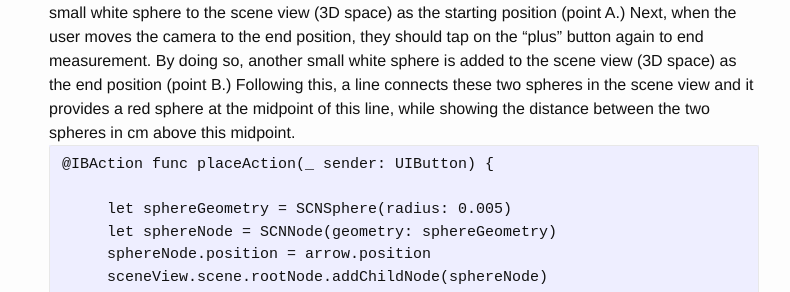
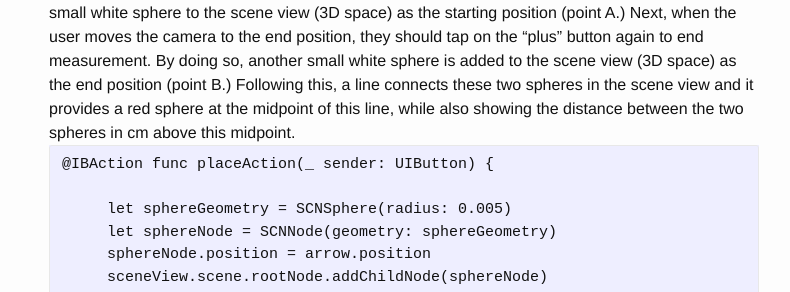
Before and after one commit to alexalwks2/aaronjohn2.github.io, a Jekyll site: the page built from _posts/2018-08-18-ar-ruler.md, in a window 1280 px wide and 900 px high, scrolled down 3413 px. Shown: the part 304-596 px from the top of the window, without its empty margins (251-1041 px from the left). Built offline with Jekyll 4.4.1, drawn with Linux system fonts in a browser that asks for light colours; comment, search, counter and statistics services are not loaded; some of the changed text lies outside the part shown.

Commit message:
Update 2018-08-18-ar-ruler.md

````diff
--- a/_posts/2018-08-18-ar-ruler.md
+++ b/_posts/2018-08-18-ar-ruler.md
@@ -106,7 +106,7 @@ func renderer(_ renderer: SCNSceneRenderer, updateAtTime time: TimeInterval) {
 ```
 
 
-6. Here, I move on to add buttons for the user view. I started off with a "plus" button to enable measuring. So, when the user taps on this button it starts the measuremernt process by adding a small white sphere to the scene view (3D space) as the starting position (point A.) Next, when the user moves the camera to the end position, they should tap on the "plus" button again to end measurement. By doing so, another small white sphere is added to the scene view (3D space) as the end position (point B.) Following this, a line connects these two spheres in the scene view and it provides a red sphere at the midpoint of this line, while showing the distance between the two spheres in cm above this midpoint.
+6. Here, I move on to add buttons for the user view. I started off with a "plus" button to enable measuring. So, when the user taps on this button it starts the measuremernt process by adding a small white sphere to the scene view (3D space) as the starting position (point A.) Next, when the user moves the camera to the end position, they should tap on the "plus" button again to end measurement. By doing so, another small white sphere is added to the scene view (3D space) as the end position (point B.) Following this, a line connects these two spheres in the scene view and it provides a red sphere at the midpoint of this line, while also showing the distance between the two spheres in cm above this midpoint.
 ```
 @IBAction func placeAction(_ sender: UIButton) {
 
````
